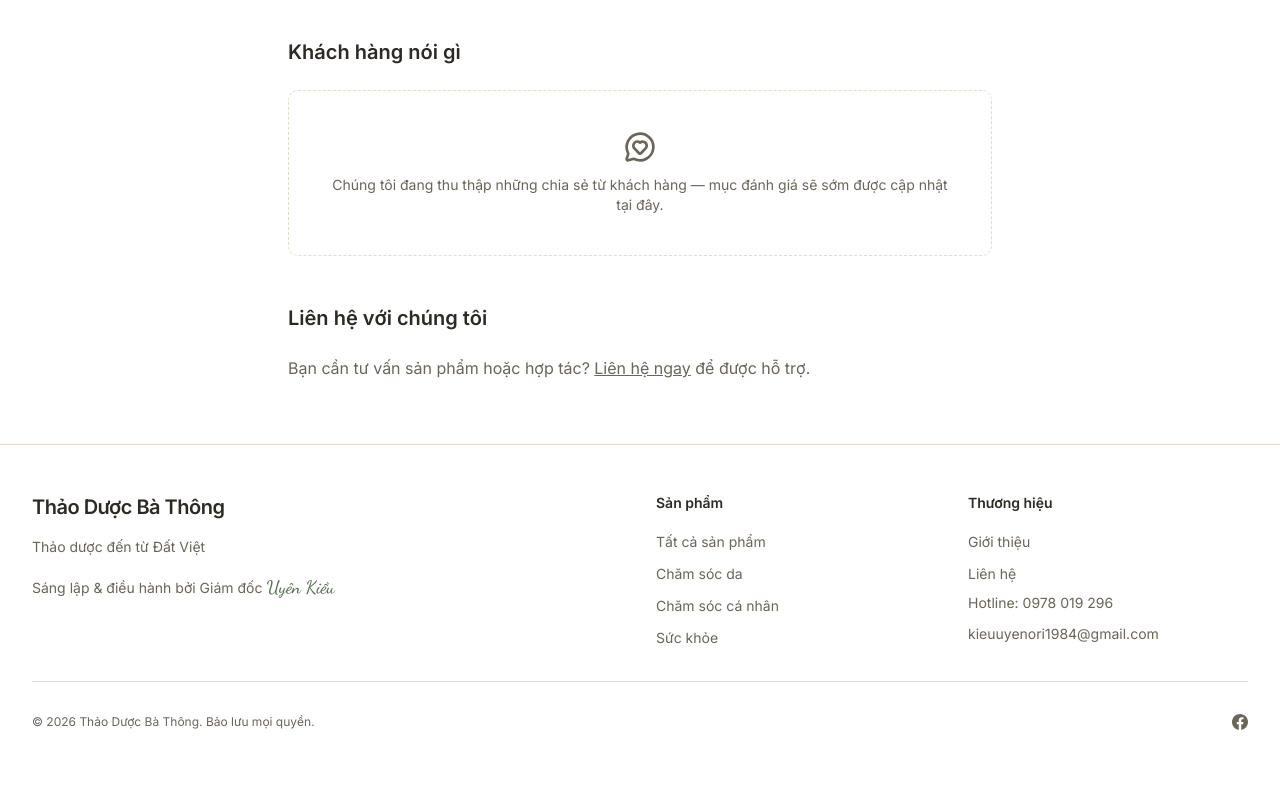
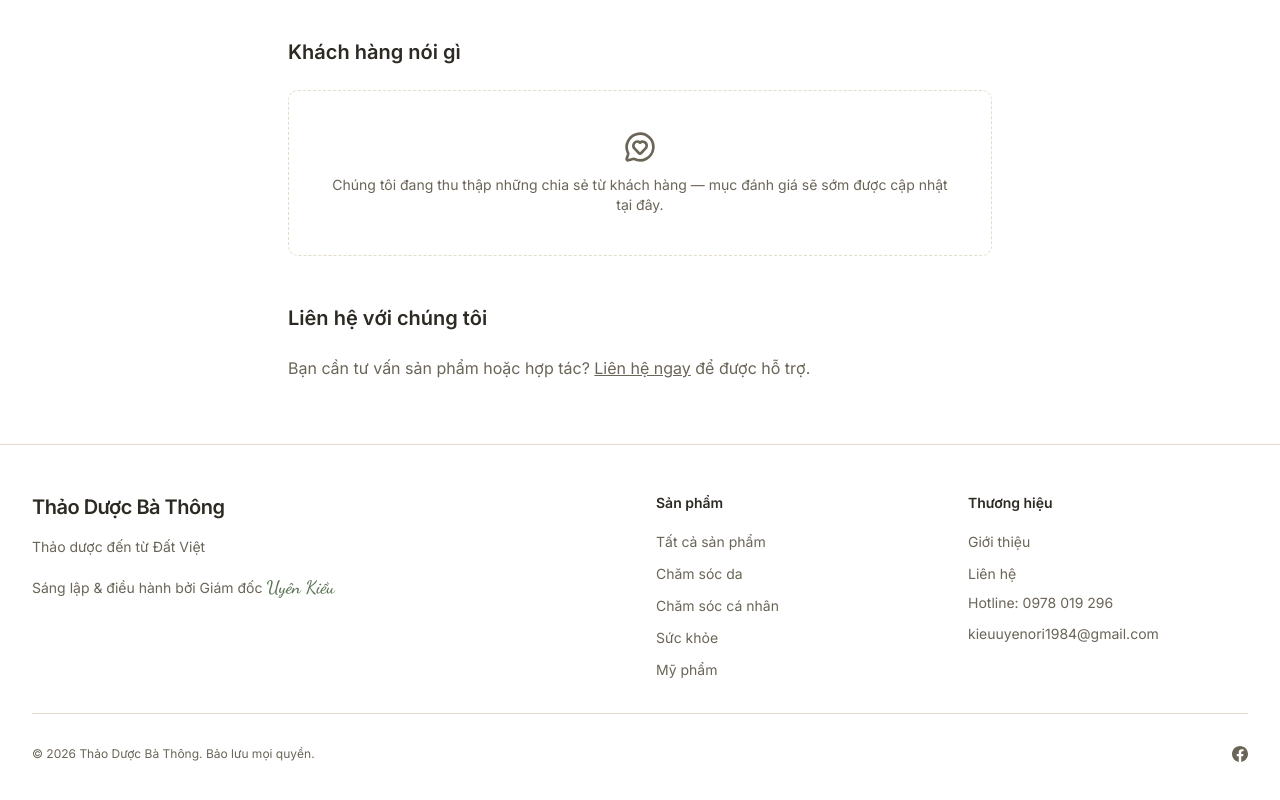
Before and after one commit to xuanTruongIT04/ba-thong-uyen-kieu, a Next.js app: page /about in a window 1280 px wide. Shown: the part 1659-2459 px from the top of the page. Before the commit the page ends 2437 px from the top, so only its background shows below. Built offline with nearby package versions, Linux system fonts and the light colour scheme; no server answers.

Commit message:
feat: add new product "Tán Ngọc Nhan" and category "Mỹ phẩm" to the product catalog

```diff
--- a/src/data/products.ts
+++ b/src/data/products.ts
@@ -38,6 +38,15 @@ export const categories: Category[] = [
       "Men vi sinh, kem thảo dược hỗ trợ sức khỏe từ bên trong, kế thừa tinh hoa y học cổ truyền.",
     image: { url: "/images/products/men-vi-sinh-duong-phuc-nhan.jpg", alt: "Sức khỏe" },
     order: 3,
+  },
+  {
+    id: "cat-4",
+    name: "Mỹ phẩm",
+    slug: "my-pham",
+    description:
+      "Bộ sản phẩm đặc trị chuyên sâu từ thảo dược — xoá nám, dưỡng trắng và tái tạo làn da rạng rỡ, đều màu.",
+    image: { url: "/images/products/tan-ngoc-nhan.jpg", alt: "Mỹ phẩm" },
+    order: 4,
   },
 ]
 
@@ -336,6 +345,20 @@ export const products: Product[] = [
     rating: 4.6,
     reviewCount: 87,
   }),
+  product({
+    id: "prod-19",
+    name: "Tán Ngọc Nhan",
+    slug: "tan-ngoc-nhan",
+    description:
+      "Bảo bối cho làn da không nám sạm — bộ đặc trị Tán Ngọc Nhan giúp xoá nám, sáng da, đều màu và tái tạo làn da rạng rỡ từ tinh chất thảo dược quý.",
+    body: "<h2>Bảo bối cho làn da không nám sạm</h2><p>Bộ sản phẩm Tán Ngọc Nhan là giải pháp đặc trị chuyên sâu, hỗ trợ xoá nám, làm sáng và đều màu da từ tinh chất thảo dược quý. Kiên trì sử dụng giúp làn da phục hồi rạng rỡ, mịn màng từ bên trong.</p><ul><li>Hỗ trợ làm mờ nám, tàn nhang, đốm sạm</li><li>Dưỡng trắng, đều màu da tự nhiên</li><li>Chiết xuất thảo dược lành tính, phù hợp mọi loại da</li></ul>",
+    price: 3490000,
+    categoryIds: ["cat-4"],
+    tags: ["mỹ phẩm", "xoá nám", "dưỡng trắng", "thảo dược"],
+    rating: 4.9,
+    reviewCount: 58,
+    featured: true,
+  }),
 ]
 
 const data = { categories, products, brands }
--- a/src/lib/navigation.ts
+++ b/src/lib/navigation.ts
@@ -22,6 +22,7 @@ export const shopLinks: NavItem[] = [
   { name: "Chăm sóc da", href: "/cham-soc-da" },
   { name: "Chăm sóc cá nhân", href: "/cham-soc-ca-nhan" },
   { name: "Sức khỏe", href: "/suc-khoe" },
+  { name: "Mỹ phẩm", href: "/my-pham" },
 ]
 
 export const mobileMenuSections: NavSection[] = [
```
Also changed, not shown: public/images/products/tan-ngoc-nhan.jpg (added).
